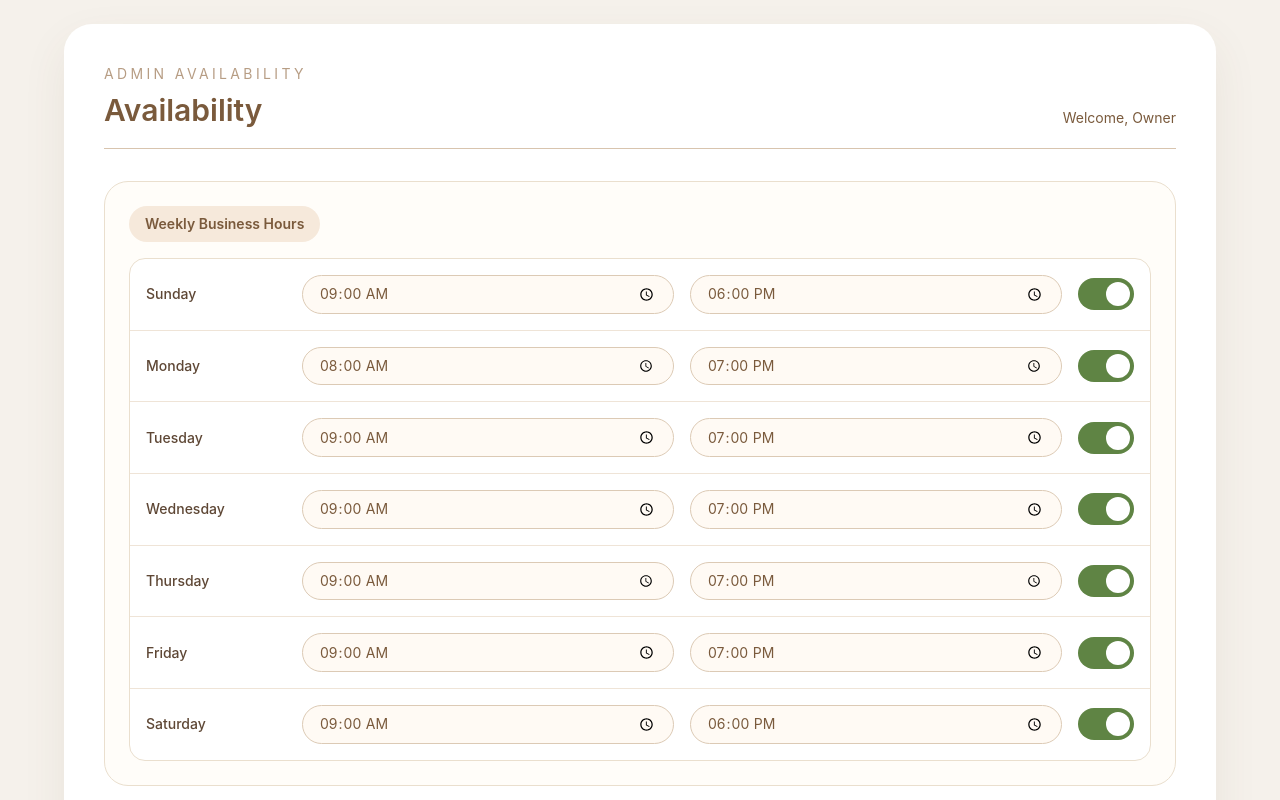
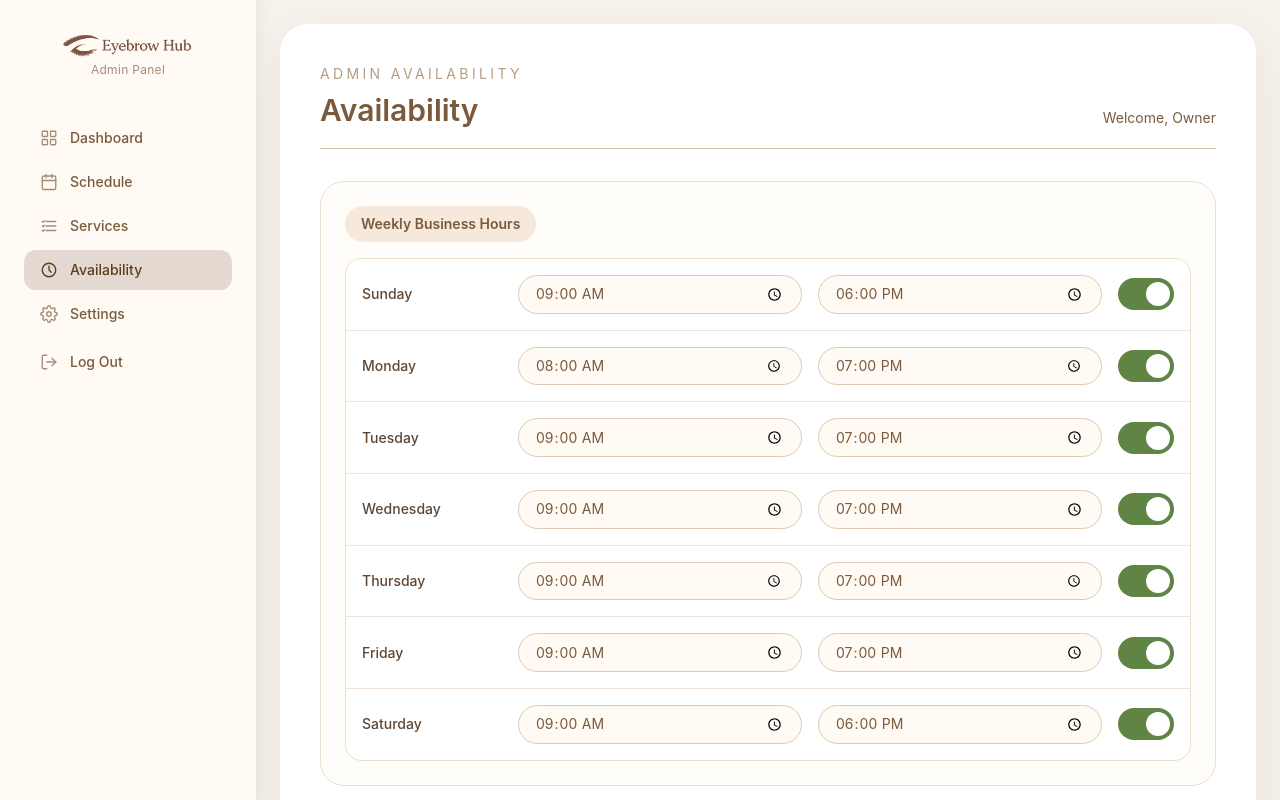
Before and after one commit to brentcrosby/eyebrow-hub, a Next.js app: page /admin/availability in a window 1280 px wide. Shown: the top 800 px of the page. Built offline with nearby package versions, Linux system fonts and the light colour scheme.

Commit message:
DT-302/302 create admin sidebar navigation structure and with icons

```diff
--- a/app/admin/(panel)/availability/page.tsx
+++ b/app/admin/(panel)/availability/page.tsx
@@ -51,7 +51,7 @@ export default function AdminAvailabilityPage() {
   }
 
   return (
-    <main className="min-h-screen bg-[#f5f1eb] p-4 sm:p-6">
+    <main className="min-h-full p-4 sm:p-6">
       <section className="mx-auto min-h-[calc(100vh-2rem)] w-full max-w-6xl rounded-[28px] bg-white px-5 py-6 shadow-[0_18px_45px_rgba(96,74,50,0.08)] sm:min-h-[calc(100vh-3rem)] sm:px-8 sm:py-8 md:px-10 md:py-10">
         <div>
           <div className="flex flex-col gap-4 border-b border-[#d8c4ae] pb-5 sm:flex-row sm:items-end sm:justify-between">
--- /dev/null
+++ b/app/admin/(panel)/layout.tsx
@@ -0,0 +1,135 @@
+"use client";
+
+import Image from "next/image";
+import Link from "next/link";
+import { usePathname } from "next/navigation";
+import brownLogo from "@/app/assests/logos/brown logo.png";
+
+const navItems = [
+  {
+    label: "Dashboard",
+    href: "/admin/dashboard",
+    icon: (
+      <svg width="18" height="18" viewBox="0 0 24 24" fill="none" stroke="currentColor" strokeWidth="1.8" strokeLinecap="round" strokeLinejoin="round">
+        <rect x="3" y="3" width="7" height="7" rx="1" />
+        <rect x="14" y="3" width="7" height="7" rx="1" />
+        <rect x="3" y="14" width="7" height="7" rx="1" />
+        <rect x="14" y="14" width="7" height="7" rx="1" />
+      </svg>
+    ),
+  },
+  {
+    label: "Schedule",
+    href: "/admin/schedule",
+    icon: (
+      <svg width="18" height="18" viewBox="0 0 24 24" fill="none" stroke="currentColor" strokeWidth="1.8" strokeLinecap="round" strokeLinejoin="round">
+        <rect x="3" y="4" width="18" height="18" rx="2" />
+        <line x1="16" y1="2" x2="16" y2="6" />
+        <line x1="8" y1="2" x2="8" y2="6" />
+        <line x1="3" y1="10" x2="21" y2="10" />
+      </svg>
+    ),
+  },
+  {
+    label: "Services",
+    href: "/admin/services",
+    icon: (
+      <svg width="18" height="18" viewBox="0 0 24 24" fill="none" stroke="currentColor" strokeWidth="1.8" strokeLinecap="round" strokeLinejoin="round">
+        <line x1="8" y1="6" x2="21" y2="6" />
+        <line x1="8" y1="12" x2="21" y2="12" />
+        <line x1="8" y1="18" x2="21" y2="18" />
+        <polyline points="3 6 4 7 6 5" />
+        <polyline points="3 12 4 13 6 11" />
+        <polyline points="3 18 4 19 6 17" />
+      </svg>
+    ),
+  },
+  {
+    label: "Availability",
+    href: "/admin/availability",
+    icon: (
+      <svg width="18" height="18" viewBox="0 0 24 24" fill="none" stroke="currentColor" strokeWidth="1.8" strokeLinecap="round" strokeLinejoin="round">
+        <circle cx="12" cy="12" r="9" />
+        <polyline points="12 7 12 12 15 15" />
+      </svg>
+    ),
+  },
+  {
+    label: "Settings",
+    href: "/admin/settings",
+    icon: (
+      <svg width="18" height="18" viewBox="0 0 24 24" fill="none" stroke="currentColor" strokeWidth="1.8" strokeLinecap="round" strokeLinejoin="round">
+        <circle cx="12" cy="12" r="3" />
+        <path d="M19.4 15a1.65 1.65 0 0 0 .33 1.82l.06.06a2 2 0 0 1-2.83 2.83l-.06-.06a1.65 1.65 0 0 0-1.82-.33 1.65 1.65 0 0 0-1 1.51V21a2 2 0 0 1-4 0v-.09A1.65 1.65 0 0 0 9 19.4a1.65 1.65 0 0 0-1.82.33l-.06.06a2 2 0 0 1-2.83-2.83l.06-.06A1.65 1.65 0 0 0 4.68 15a1.65 1.65 0 0 0-1.51-1H3a2 2 0 0 1 0-4h.09A1.65 1.65 0 0 0 4.6 9a1.65 1.65 0 0 0-.33-1.82l-.06-.06a2 2 0 0 1 2.83-2.83l.06.06A1.65 1.65 0 0 0 9 4.68a1.65 1.65 0 0 0 1-1.51V3a2 2 0 0 1 4 0v.09a1.65 1.65 0 0 0 1 1.51 1.65 1.65 0 0 0 1.82-.33l.06-.06a2 2 0 0 1 2.83 2.83l-.06.06A1.65 1.65 0 0 0 19.4 9a1.65 1.65 0 0 0 1.51 1H21a2 2 0 0 1 0 4h-.09a1.65 1.65 0 0 0-1.51 1z" />
+      </svg>
+    ),
+  },
+];
+
+function AdminSideNav() {
+  const pathname = usePathname();
+
+  return (
+    <aside className="flex h-full w-64 shrink-0 flex-col bg-[#FFFAF4] px-6 py-8 shadow-[2px_0_12px_rgba(167,140,122,0.15)]">
+      <div className="flex flex-col items-center gap-1 mb-10">
+        <Image
+          src={brownLogo}
+          alt="Eyebrow Hub"
+          width={130}
+          height={38}
+          className="object-contain"
+        />
+        <p className="text-xs tracking-wide text-[#A78C7A]">Admin Panel</p>
+      </div>
+
+      <nav className="flex flex-col gap-1">
+        {navItems.map(({ label, href, icon }) => {
+          const isActive = pathname === href || pathname.startsWith(href + "/");
+          return (
+            <Link
+              key={label}
+              href={href}
+              className={`flex items-center gap-3 rounded-xl px-4 py-2.5 text-sm font-medium transition-colors ${
+                isActive
+                  ? "bg-[rgba(167,140,122,0.3)] text-[#5e3d1e]"
+                  : "text-[#7a5a3c] hover:bg-[rgba(167,140,122,0.15)] hover:text-[#5e3d1e]"
+              }`}
+            >
+              <span className={isActive ? "text-[#5e3d1e]" : "text-[#A78C7A]"}>
+                {icon}
+              </span>
+              {label}
+            </Link>
+          );
+        })}
+
+        <button
+          type="button"
+          className="mt-1 flex w-full items-center gap-3 rounded-xl px-4 py-2.5 text-sm font-medium text-[#7a5a3c] transition-colors hover:bg-[rgba(167,140,122,0.15)] hover:text-[#5e3d1e]"
+        >
+          <span className="text-[#A78C7A]">
+            <svg width="18" height="18" viewBox="0 0 24 24" fill="none" stroke="currentColor" strokeWidth="1.8" strokeLinecap="round" strokeLinejoin="round">
+              <path d="M9 21H5a2 2 0 0 1-2-2V5a2 2 0 0 1 2-2h4" />
+              <polyline points="16 17 21 12 16 7" />
+              <line x1="21" y1="12" x2="9" y2="12" />
+            </svg>
+          </span>
+          Log Out
+        </button>
+      </nav>
+    </aside>
+  );
+}
+
+export default function AdminPanelLayout({
+  children,
+}: {
+  children: React.ReactNode;
+}) {
+  return (
+    <div className="flex h-screen overflow-hidden bg-[#f5f1eb]">
+      <AdminSideNav />
+      <div className="flex-1 overflow-y-auto">{children}</div>
+    </div>
+  );
+}
```
